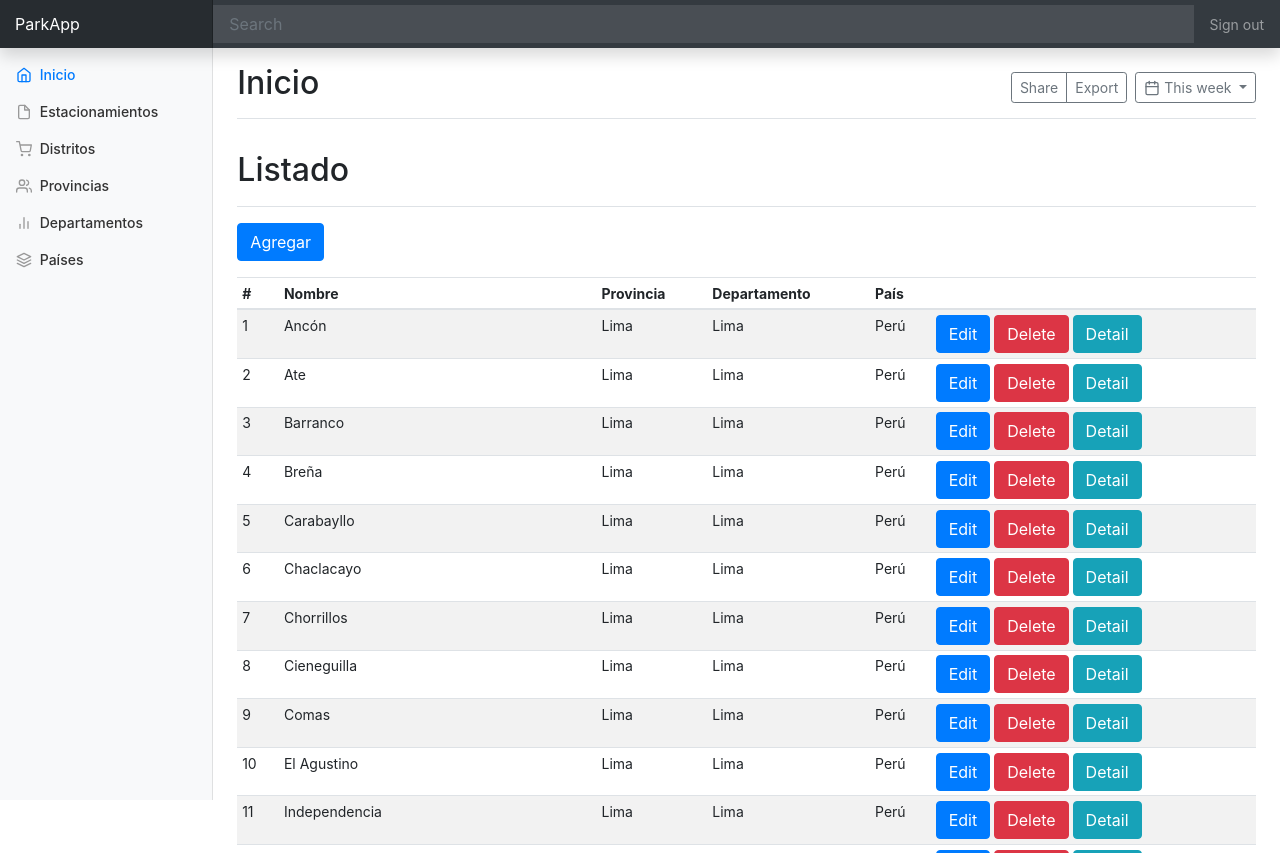
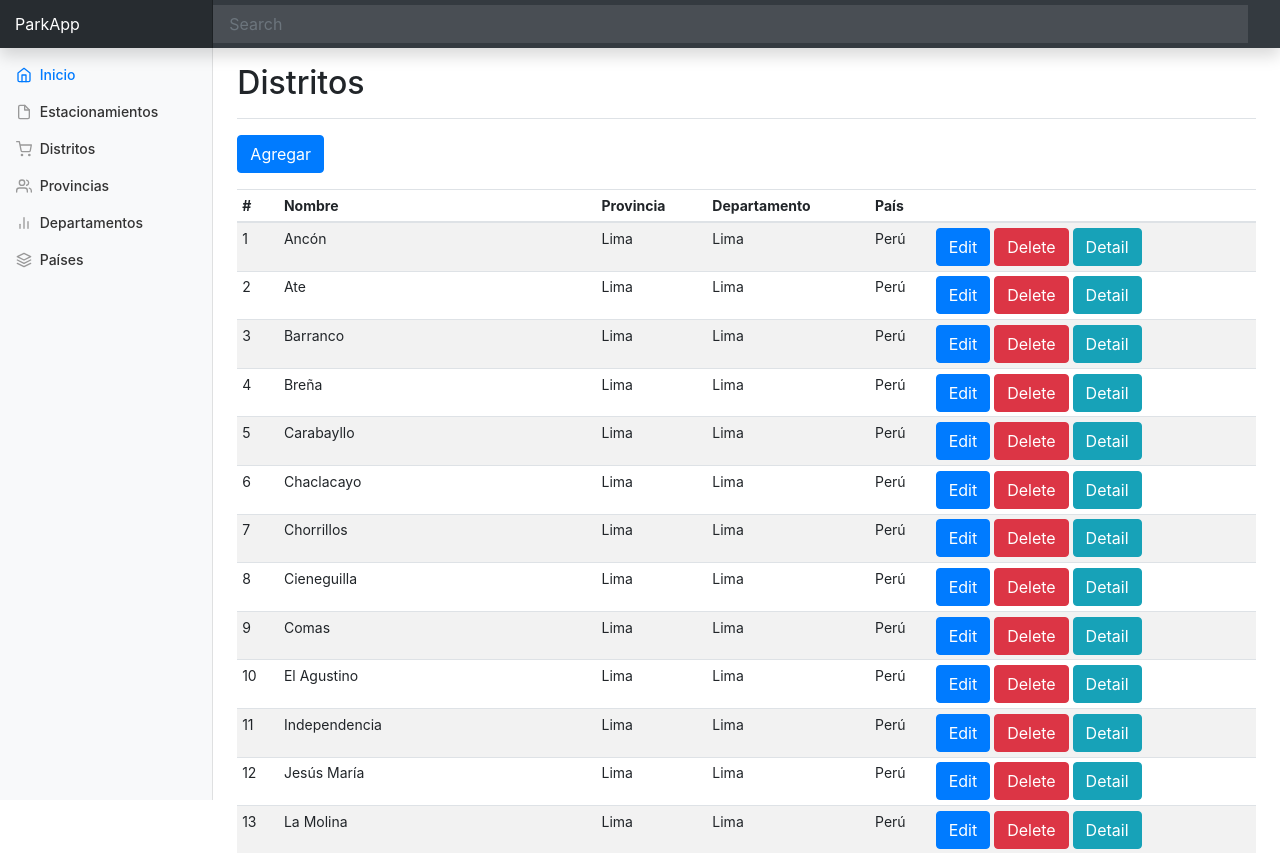
Before and after one commit to saul1832/parkapp, a Django app: page /distrito/list/ in a window 1280 px wide. Shown: the top 853 px of the page. Run offline with Django 3.2, Linux system fonts and the light colour scheme; data comes from the database, SQL or seed files in the repository; some libraries are stand-ins or nearby versions.

Commit message:
Arreglos estéticos menores

```diff
--- a/backoffice/templates/departamento/list.html
+++ b/backoffice/templates/departamento/list.html
@@ -2,7 +2,7 @@
 
 {% block main %}
     <div class="d-flex justify-content-between flex-wrap flex-md-nowrap align-items-center pt-3 pb-2 mb-3 border-bottom">
-        <h1 class="h2">Listado</h1>
+        <h1 class="h2">Departamentos</h1>
     </div>
     <div class="form-group">
         <a class="btn btn-primary" href="{% url 'departamento_add' %}" role="button">Agregar</a>
--- a/backoffice/templates/distrito/list.html
+++ b/backoffice/templates/distrito/list.html
@@ -2,7 +2,7 @@
 
 {% block main %}
     <div class="d-flex justify-content-between flex-wrap flex-md-nowrap align-items-center pt-3 pb-2 mb-3 border-bottom">
-        <h1 class="h2">Listado</h1>
+        <h1 class="h2">Distritos</h1>
     </div>
     <div class="form-group">
         <a class="btn btn-primary" href="{% url 'distrito_add' %}" role="button">Agregar</a>
--- a/backoffice/templates/estacionamiento/list.html
+++ b/backoffice/templates/estacionamiento/list.html
@@ -2,7 +2,7 @@
 
 {% block main %}
     <div class="d-flex justify-content-between flex-wrap flex-md-nowrap align-items-center pt-3 pb-2 mb-3 border-bottom">
-        <h1 class="h2">Listado</h1>
+        <h1 class="h2">Estacionamientos</h1>
     </div>
     <div class="form-group">
         <a class="btn btn-primary" href="{% url 'estacionamiento_add' %}" role="button">Agregar</a>
--- a/backoffice/templates/pais/list.html
+++ b/backoffice/templates/pais/list.html
@@ -2,7 +2,7 @@
 
 {% block main %}
     <div class="d-flex justify-content-between flex-wrap flex-md-nowrap align-items-center pt-3 pb-2 mb-3 border-bottom">
-        <h1 class="h2">Listado</h1>
+        <h1 class="h2">Países</h1>
     </div>
     <div class="form-group">
         <a class="btn btn-primary" href="{% url 'pais_add' %}" role="button">Agregar</a>
--- a/backoffice/templates/provincia/list.html
+++ b/backoffice/templates/provincia/list.html
@@ -2,7 +2,7 @@
 
 {% block main %}
     <div class="d-flex justify-content-between flex-wrap flex-md-nowrap align-items-center pt-3 pb-2 mb-3 border-bottom">
-        <h1 class="h2">Listado</h1>
+        <h1 class="h2">Provincias</h1>
     </div>
     <div class="form-group">
         <a class="btn btn-primary" href="{% url 'provincia_add' %}" role="button">Agregar</a>
--- a/templates/base.html
+++ b/templates/base.html
@@ -19,11 +19,10 @@
 
   <body>
     <nav class="navbar navbar-dark fixed-top bg-dark flex-md-nowrap p-0 shadow">
-      <a class="navbar-brand col-sm-3 col-md-2 mr-0" href="#">ParkApp</a>
+      <a class="navbar-brand col-sm-3 col-md-2 mr-0" href="{% url 'index' %}">ParkApp</a>
       <input class="form-control form-control-dark w-100" type="text" placeholder="Search" aria-label="Search">
       <ul class="navbar-nav px-3">
         <li class="nav-item text-nowrap">
-          <a class="nav-link" href="#">Sign out</a>
         </li>
       </ul>
     </nav>
@@ -74,19 +73,7 @@
         </nav>
 
         <main role="main" class="col-md-9 ml-sm-auto col-lg-10 px-4">
-          <div class="d-flex justify-content-between flex-wrap flex-md-nowrap align-items-center pt-3 pb-2 mb-3 border-bottom">
-            <h1 class="h2">Inicio</h1>
-            <div class="btn-toolbar mb-2 mb-md-0">
-              <div class="btn-group mr-2">
-                <button class="btn btn-sm btn-outline-secondary">Share</button>
-                <button class="btn btn-sm btn-outline-secondary">Export</button>
-              </div>
-              <button class="btn btn-sm btn-outline-secondary dropdown-toggle">
-                <span data-feather="calendar"></span>
-                This week
-              </button>
-            </div>
-          </div>
+
 
           {% block main %}
           {% endblock main %}
```
